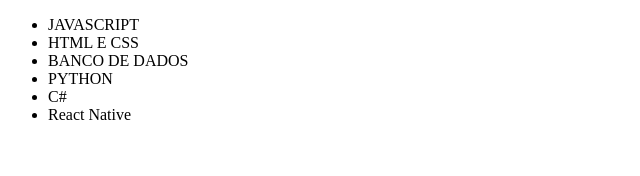
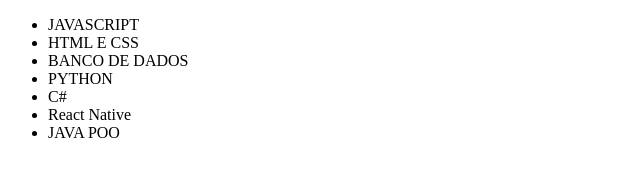
Before and after one commit to rafaelcorreia94/git-teste, a plain HTML site: page index.html in a window 1280 px wide. Shown: the full height of the page, 0-640 px from the left. Drawn offline with Linux system fonts and the light colour scheme.

Commit message:
Adicionando curso

```diff
--- a/index.html
+++ b/index.html
@@ -16,6 +16,7 @@
         <li>PYTHON</li>
         <li>C#</li>
         <li>React Native</li>
+        <li>JAVA POO</li>
     </ul>
 </body>
 
```
